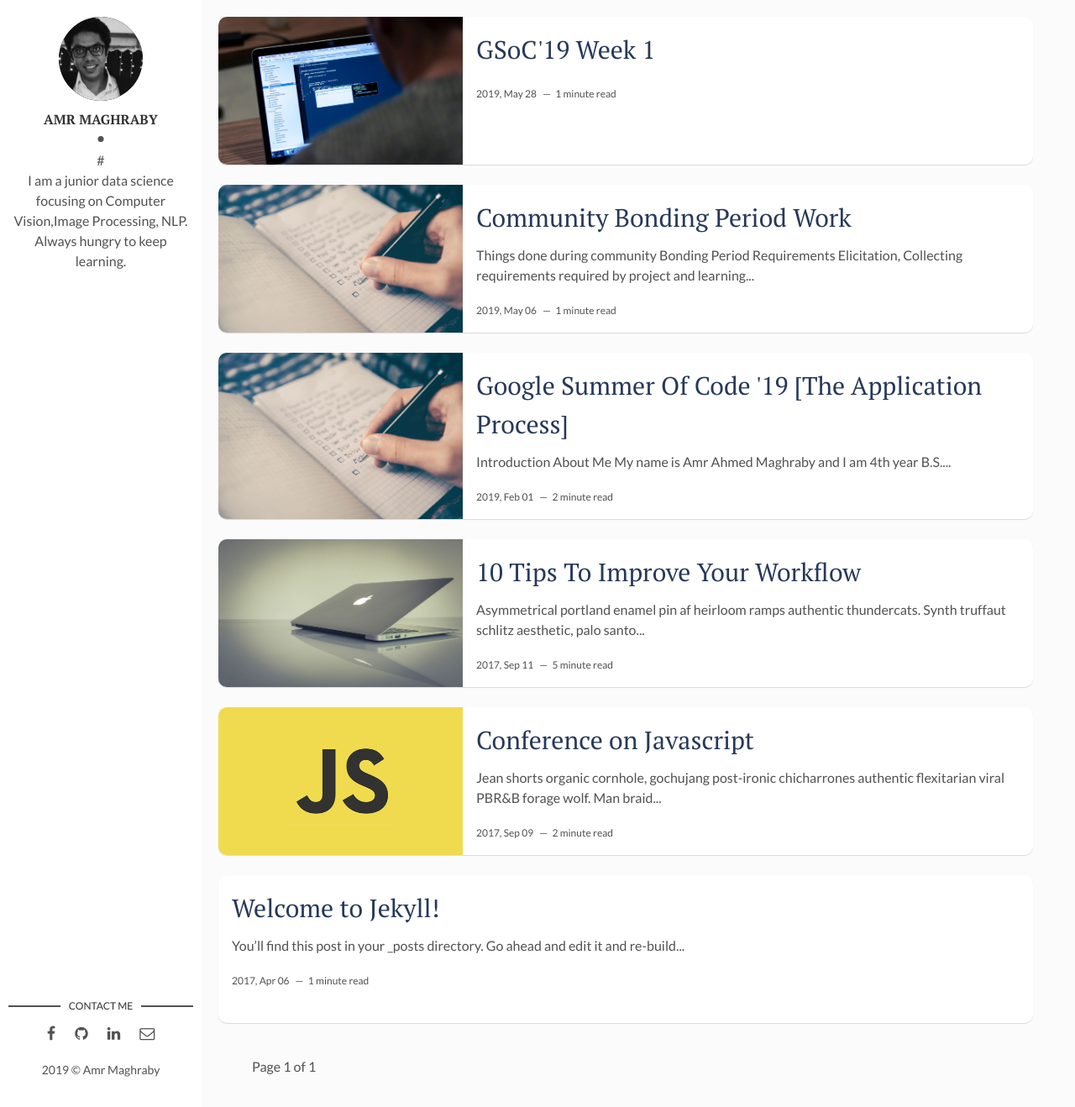
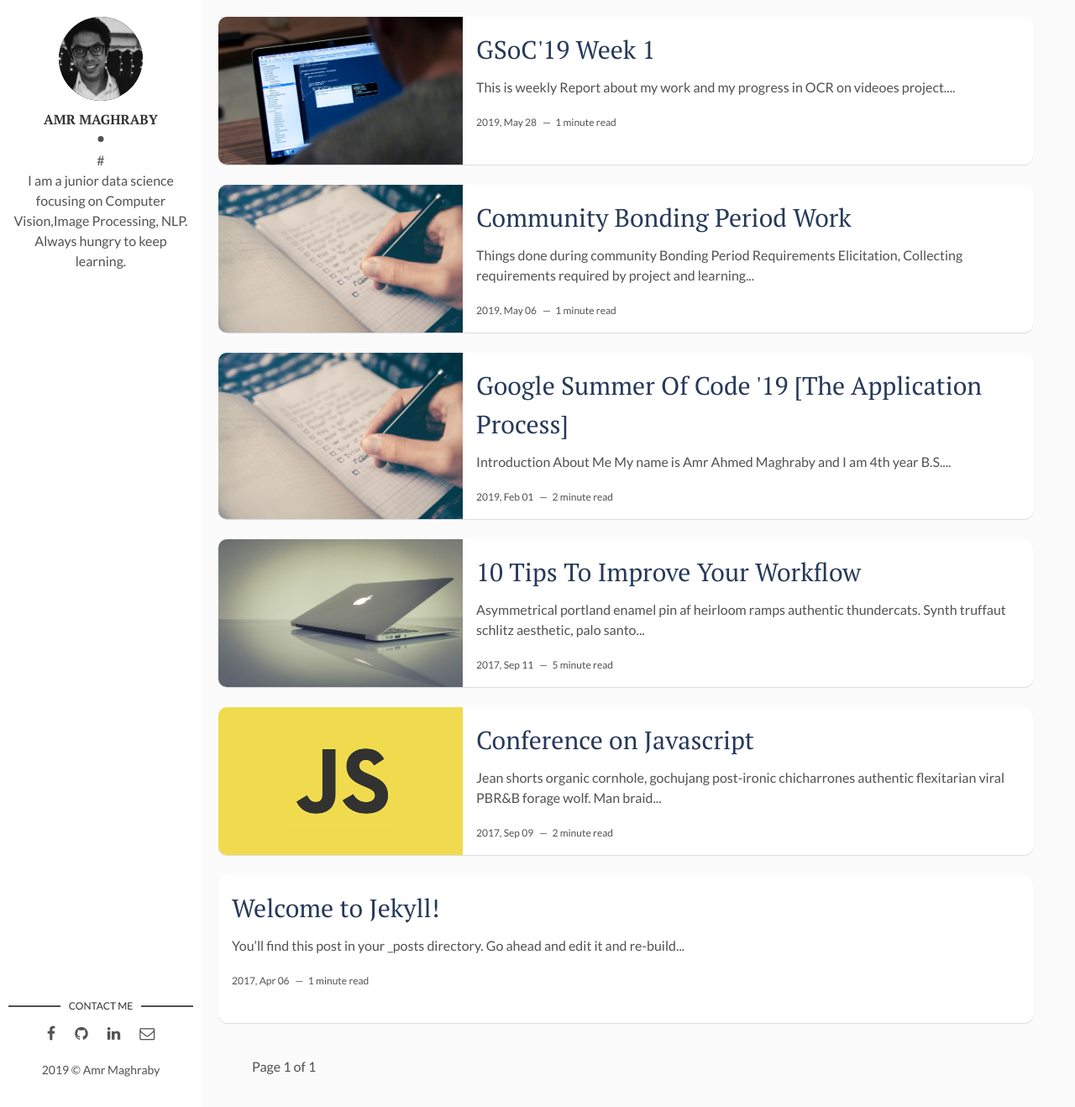
Before and after one commit to AmrMaghraby/amrmaghraby.github.io, a Jekyll site: the page built from index.html, in a window 1280 px wide and 1318 px high. Shown: the whole window at 84% size. Built offline with Jekyll 4.4.1, drawn with Linux system fonts in a browser that asks for light colours; the list of posts is cut into pages by our own code; part of the change alters nothing that is shown.

Commit message:
Update 2017-09-12-how-to-start-programming.markdown

```diff
--- a/_posts/2017-09-12-how-to-start-programming.markdown
+++ b/_posts/2017-09-12-how-to-start-programming.markdown
@@ -6,3 +6,25 @@ description: # Add post description (optional)
 img: how-to-start.jpg # Add image post (optional)
 tags: [Programming, OCR , Data Science] # add tag
 ---
+
+## This is weekly Report about my work and my progress in OCR on videoes project.
+
+## Notes from community bounding period :
+
+1. Red Hen Lab students recieved mail announcing that we will access HPC server to train our model and launch our project on it at the end.
+2. We recieved account on CASE CWRU to be able to sign in on HPC using VPN any client software.
+
+## Deliverables for Week 1:
+
+Divided project into the following sections :
+
+1. Shared Convolution Network (used for extraction features which will be used both text detection and text recognition).
+
+2. ROI Rotate: Mid-layer takes input features extracted from the shared conv network and applies an automated affine transformation (Rotate - shaer - scale - transition).
+
+3. Detection Branch:  Contains anther CNN which predicts the location of text in a 2d matrix (Score Map) which uses anther 2d matrix as an auxiliary matrix called Geo-Map (predicts the corner of predicted boundary box  PLUS the angle of rotation of the text from the horizontal line).
+
+4. Recognition Branch: Contains CNN attached with BLSTM of sequence length = 20, takes input features extracted from shared convolution layer and pass it through CNN then through BLSTM to extract the recognized tokens.
+
+In week 1 I have implemented a score map successfully.
+I will post my progress here. Stay Tuned !
```
